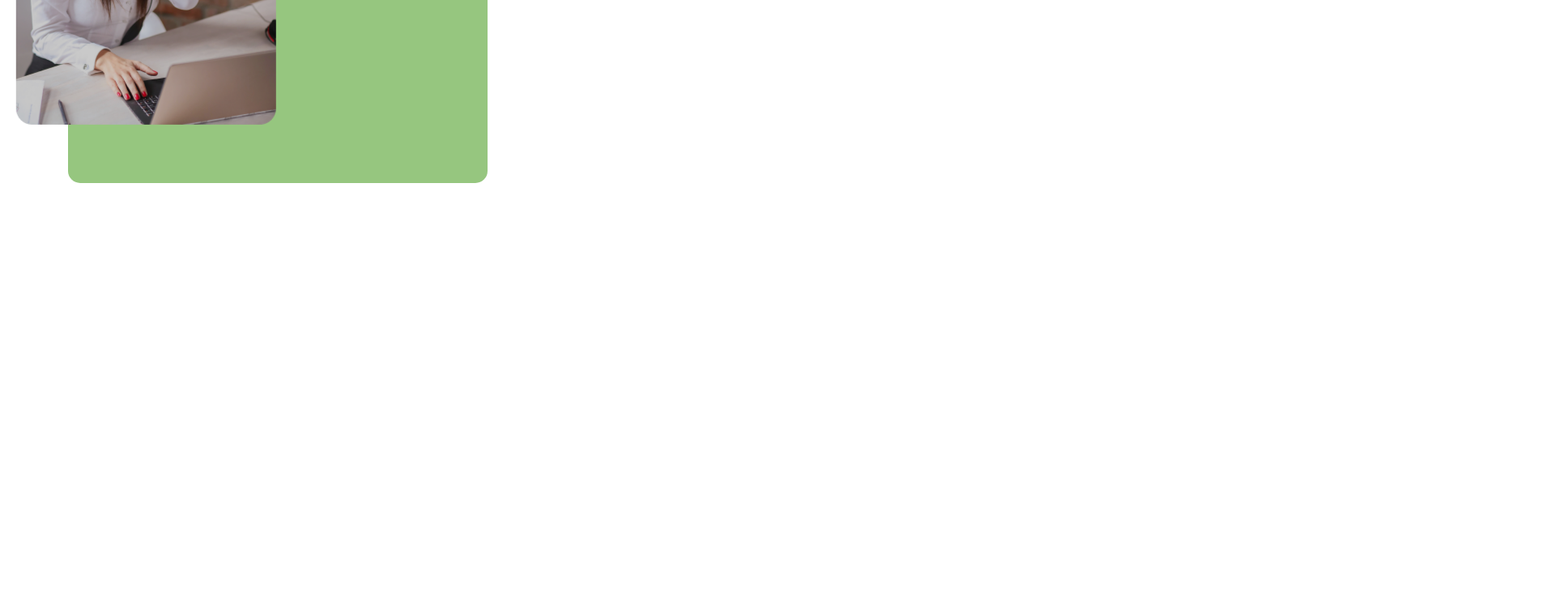
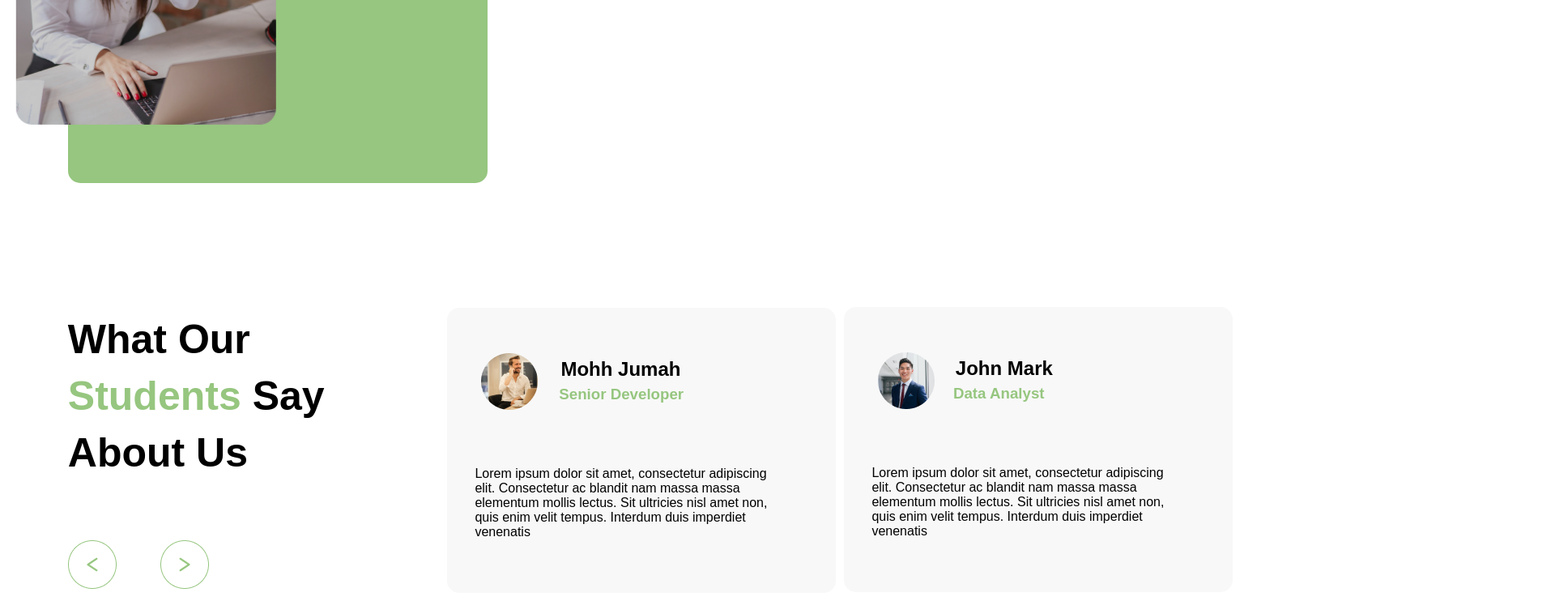
Before and after one commit to lucascopin/site.github.io, a plain HTML site: page index.html in a window 1280 px wide. Shown: the part 1777-2519 px from the top of the page at 81% size, 1920 px wide, since content can reach past the window. Before the commit the page ends 2077 px from the top, so only its background shows below. Drawn offline with Linux system fonts and the light colour scheme.

Commit message:
Partie 4 ordi

```diff
--- a/index.html
+++ b/index.html
@@ -97,6 +97,34 @@
             <br>Lorem ipsum dolor sit amet, consectetur adipiscing elit. Vestibulum at posuere libero.</p>
         </div>
     </div>
+    <div id="div4">
+        <div class="left-part">
+            <div class="text">
+                <h1>What Our <span>Students</span> Say About Us</h1>
+            </div>
+            <div class="arrow">
+                <img src="image/left-arrow.png" alt="arrow">
+                <img src="image/right-arrow.png" alt="arrow">
+            </div>
+        </div>
+        <div class="right-part">
+            <div class="pad1">
+                <div class="rectangle4">
+                <img src="image/Mohh Jumah.png" alt="student1">
+                <h2>Mohh Jumah</h2>
+                <h3>Senior Developer</h3>
+                <p>Lorem ipsum dolor sit amet, consectetur adipiscing elit. Consectetur ac blandit nam massa massa elementum mollis lectus. Sit ultricies nisl amet non, quis enim velit tempus. Interdum duis imperdiet venenatis</p>
+                </div>
+            </div>
+                <div class="pad2">
+                <div class="rectangle5"></div>
+                    <img src="image/John Mark.png" alt="student2">
+                    <h2>John Mark</h2>
+                    <h3>Data Analyst</h3>
+                    <p>Lorem ipsum dolor sit amet, consectetur adipiscing elit. Consectetur ac blandit nam massa massa elementum mollis lectus. Sit ultricies nisl amet non, quis enim velit tempus. Interdum duis imperdiet venenatis</p>
+                </div>
+        </div>
+    </div>
 </div>
     <div class="scroll-mobile">
     </div>
--- a/style/style.css
+++ b/style/style.css
@@ -393,7 +393,7 @@
         border-radius: 5%;
     }
 
-    .text{
+    #div3 .text{
         width: 518px;
         background-color: white;
         border-radius: 15px;
@@ -401,12 +401,109 @@
         transform: translate(120%,-210%);
     }
 
-    .text h1{
+    #div3 .text h1{
         font-size: 40px;
     }
 
-    .text h5{
+    #div3 .text h5{
         font-size: 20px;
+    }
+
+    #div4{
+        height: 392px;
+        width: 1512px;
+        margin-top: 50px;
+        display: flex;
+    }
+
+    #div4 .text{
+        width: 318px;
+        font-size: 25px;
+        line-height: 70px;
+        text-align: left;
+    }
+
+    .arrow{
+        padding-top: 40px;
+    }
+
+    .arrow img{
+        padding-right: 50px;
+    }
+
+    .right-part{
+        display: inline;
+        width: 984px;
+        height: 352px;
+        padding-left: 150px;
+        padding-top: 30px;
+    }
+
+    .rectangle4{
+        width: 480px;
+        height: 352px;
+        background-color: #F8F8F8;
+        border-radius: 15px;
+        position: relative;
+    }
+
+    .pad1 img{
+        position: absolute;
+        transform: translate(60%,80%);
+    }
+
+    .pad1 h2{
+        position: absolute;
+        transform: translate(95%,150%);
+    }
+
+    .pad1 h3{
+        position: absolute;
+        transform: translate(90%,350%);
+        color:#96C67F;
+    }
+
+    .pad1 p{
+        position: absolute;
+        transform: translate(9%,200%);
+        width: 384px;
+    }
+
+    .pad2{
+        width: 984px;
+        height: 352px;
+        position: absolute;
+        transform: translate(490px,-353px);
+    }
+
+    .rectangle5{
+        width: 480px;
+        height: 352px;
+        background-color: #F8F8F8;
+        border-radius: 15px;
+        position: absolute;
+    }
+
+    .pad2 img{
+        position: absolute;
+        transform: translate(60%,80%);
+    }
+
+    .pad2 h2{
+        position: absolute;
+        transform: translate(115%,150%);
+    }
+
+    .pad2 h3{
+        position: absolute;
+        transform: translate(120%,350%);
+        color:#96C67F;
+    }
+
+    .pad2 p{
+        position: absolute;
+        transform: translate(9%,200%);
+        width: 384px;
     }
 
 }
```
Also changed, not shown: image/John Mark.png (added), image/Mohh Jumah.png (added), image/left-arrow.png (added), image/right-arrow.png (added).
